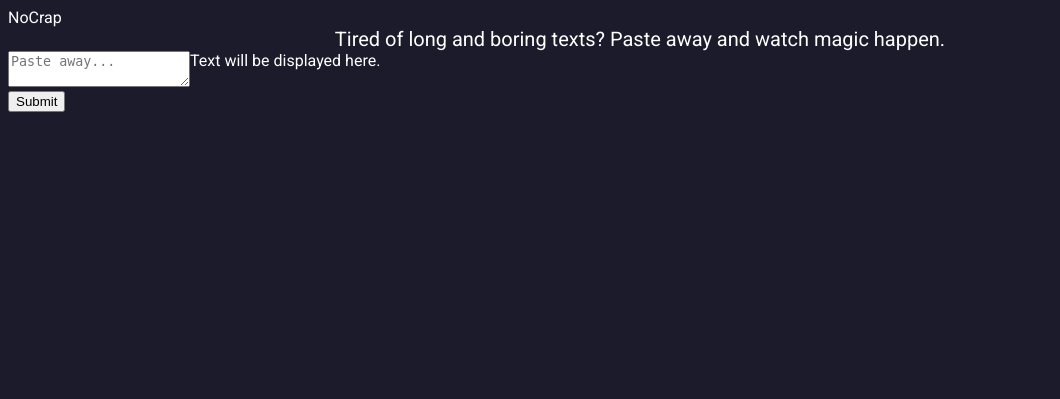
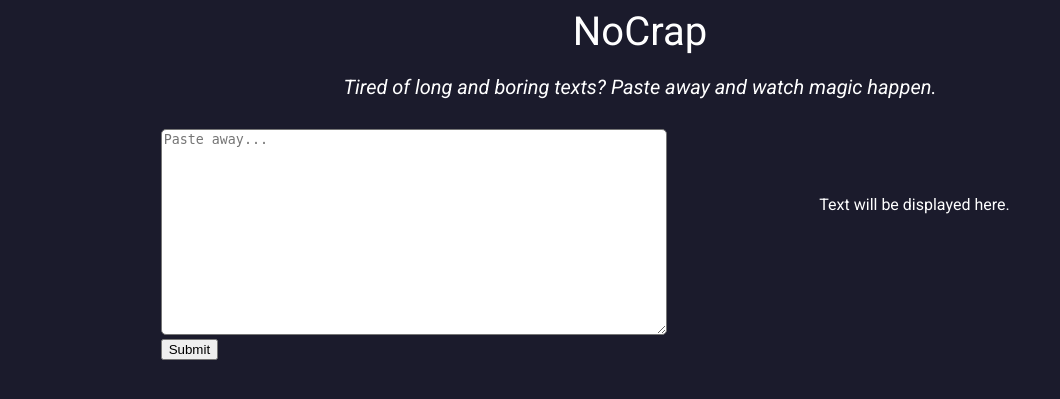
Before and after one commit to DoYouEvenSheesh/nocrap, a Flask app: page / in a window 1280 px wide. Shown: the top 399 px of the page, without its empty margins (0-1060 px from the left). Run offline with Flask 3, Linux system fonts and the light colour scheme; some libraries are stand-ins or nearby versions.

Commit message:
edit style

```diff
--- a/src/static/style.css
+++ b/src/static/style.css
@@ -1,21 +1,38 @@
 @import url('https://fonts.googleapis.com/css2?family=Roboto:ital,wght@0,100;0,300;0,400;0,500;0,700;0,900;1,100;1,300;1,400;1,500;1,700;1,900&family=Space+Mono:ital,wght@0,400;0,700;1,400;1,700&display=swap');
 
 body {
-  font-family: 'Roboto', sans-serif;
+  font-family: 'Roboto', monospace;
   background-color: #1b1b2c;
   color: white;
 }
 
-.main-title {
+.main_title {
   text-align: center;
   font-size: 40px;
-}
+  margin-bottom: 20px;
+ }
 
 .subtitle {
   text-align: center;
   font-size: 20px;
+  font-style: italic;
+  margin-bottom: 30px;
+
 }
 
 .container {
   display: flex;
+  justify-content: space-evenly;
+  align-items: center;
 }
+
+#userInput {
+  height: 200px;
+  width: 500px;
+  border-radius: 5px;
+}
+
+#output {
+  height: 100px;
+  width: 300px;
+}
```
